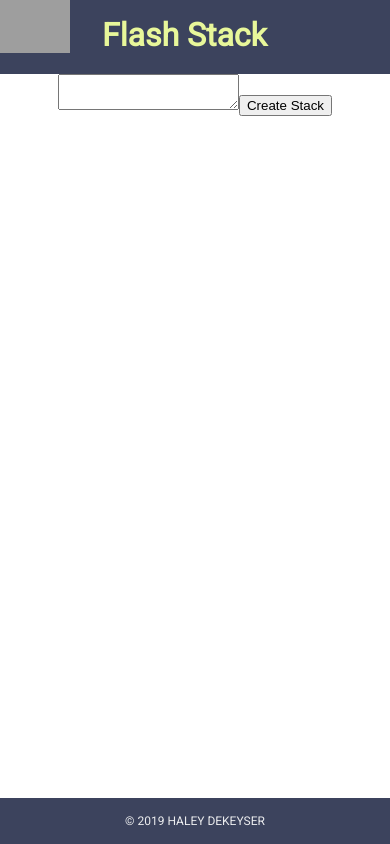
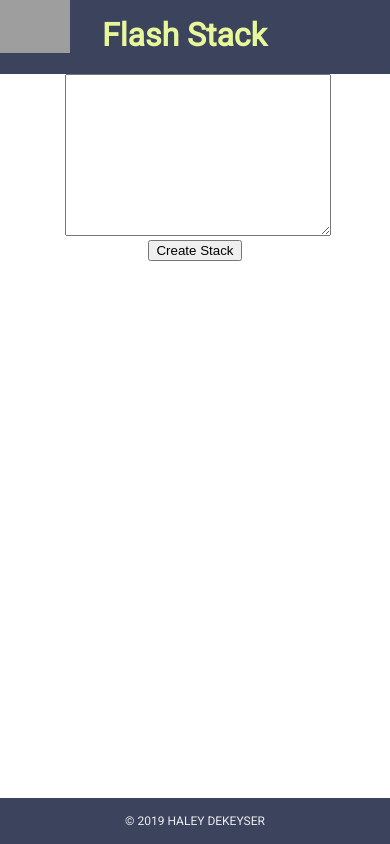
Before and after one commit to haleydek/flash-stack, a React (Create React App) app: page / in a window 390 px wide. Built offline with nearby package versions, Linux system fonts and the light colour scheme; grey boxes are pictures that could not be loaded.

Commit message:
style size of form with media queries.

```diff
--- a/src/components/stack/Form.js
+++ b/src/components/stack/Form.js
@@ -39,11 +39,9 @@ class StackForm extends Component {
 
     render (){
         return (
-            <StyledStackForm>
-                <form onSubmit={this.handleSubmit}>
-                    <textarea value={this.state.notes} onChange={this.handleChange} />
-                    <input type='submit' value='Create Stack' />
-                </form>
+            <StyledStackForm onSubmit={this.handleSubmit}>
+                <StyledTextArea value={this.state.notes} onChange={this.handleChange} />
+                <input type='submit' value='Create Stack' />
             </StyledStackForm>
         )
     }
@@ -51,6 +49,24 @@ class StackForm extends Component {
 
 export default StackForm;
 
-const StyledStackForm = styled.div`
+const StyledStackForm = styled.form`
+    @media only screen and (max-width: 767px) {
+        width: 260px;
+    }
 
+    @media only screen and (min-width: 768px) {
+        width: 500px;
+    }
 `;
+
+const StyledTextArea = styled.textarea`
+    width: 100%;
+
+    @media only screen and (max-width: 767px) {
+        height: 156px;
+    }
+
+    @media only screen and (min-width: 768px) {
+        height: 300px;
+    }
+`;
```
